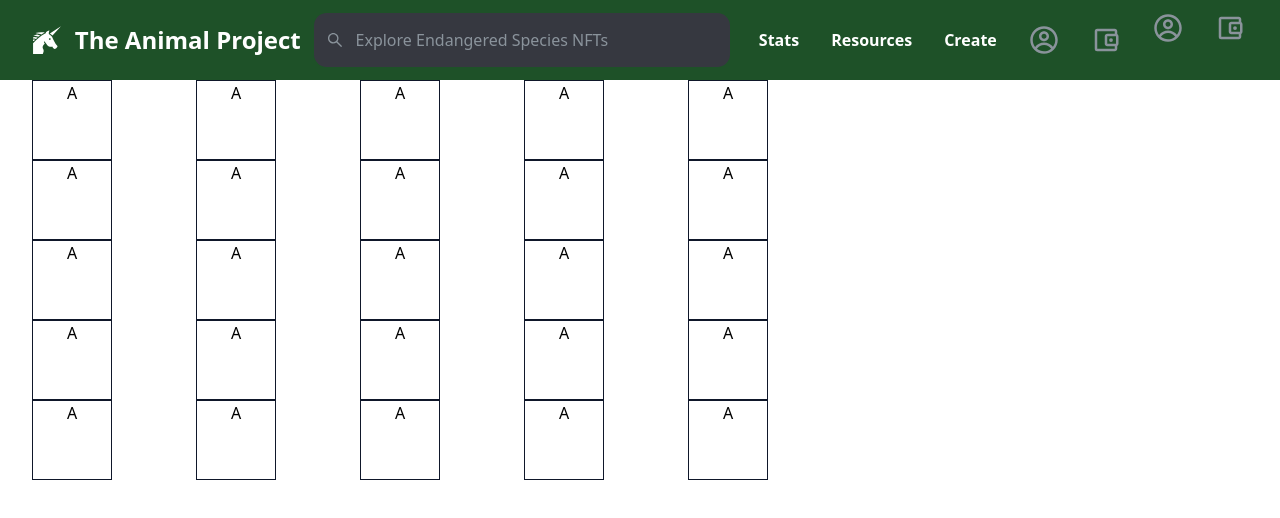
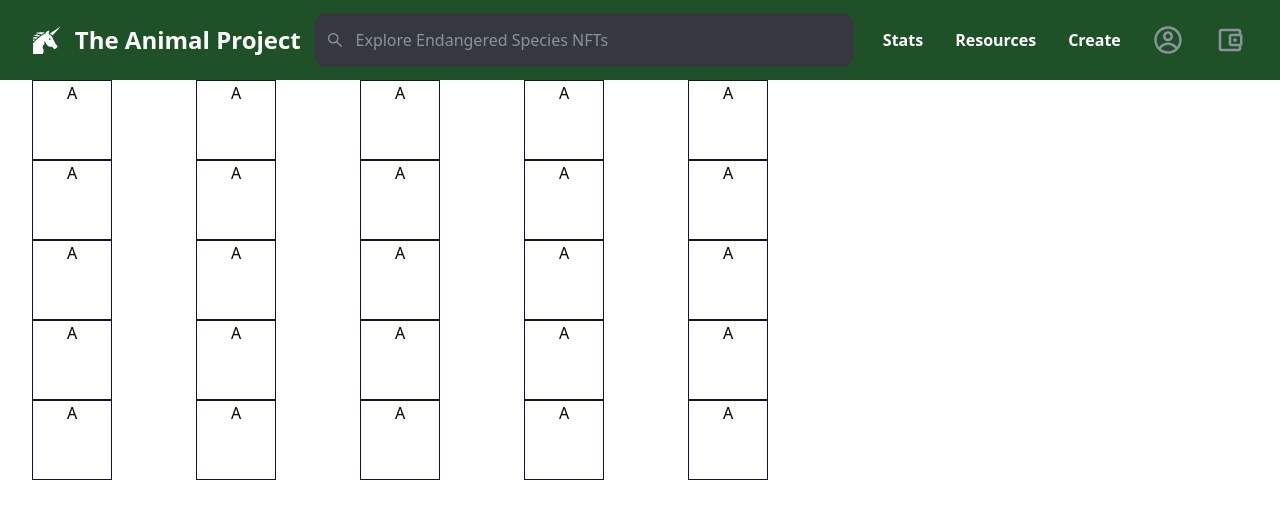
Before and after one commit to chopkinz/hackathon-app, a Next.js app: page /wordle in a window 1280 px wide. Shown: the top 518 px of the page. Built offline with nearby package versions, Linux system fonts and the light colour scheme; what @3rdweb/hooks would draw is missing.

Commit message:
Correct duplicated button

```diff
--- a/components/Header.js
+++ b/components/Header.js
@@ -57,12 +57,6 @@ function NavBar() {
             <MdIcons.MdOutlineAccountBalanceWallet />
           </div>
         </div>
-        <div className="text-[#8a939b] text-3xl font-black px-4 hover:text-white cursor-pointer">
-          <CgProfile />
-        </div>
-        <div className="text-[#8a939b] text-3xl font-black px-4 hover:text-white cursor-pointer">
-          <MdIcons.MdOutlineAccountBalanceWallet />
-        </div>
       </div>
   );
 }
```
